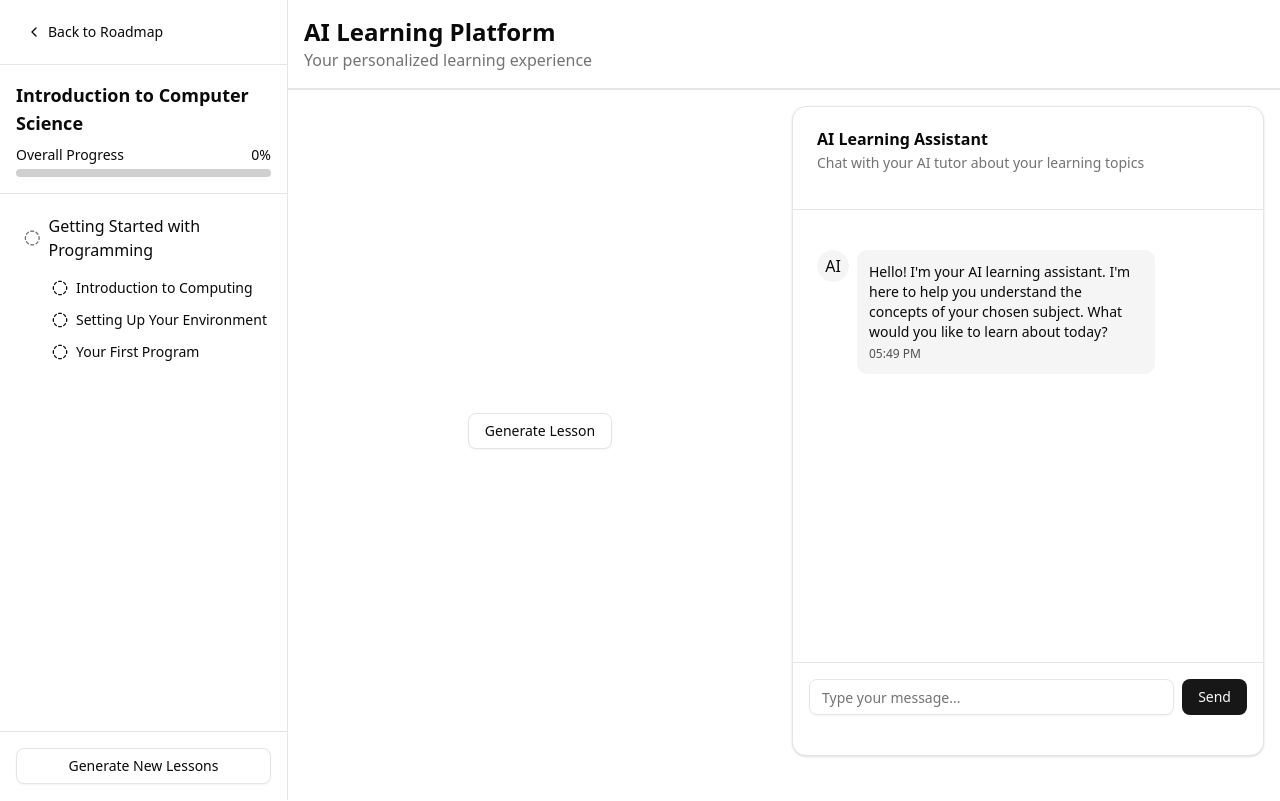
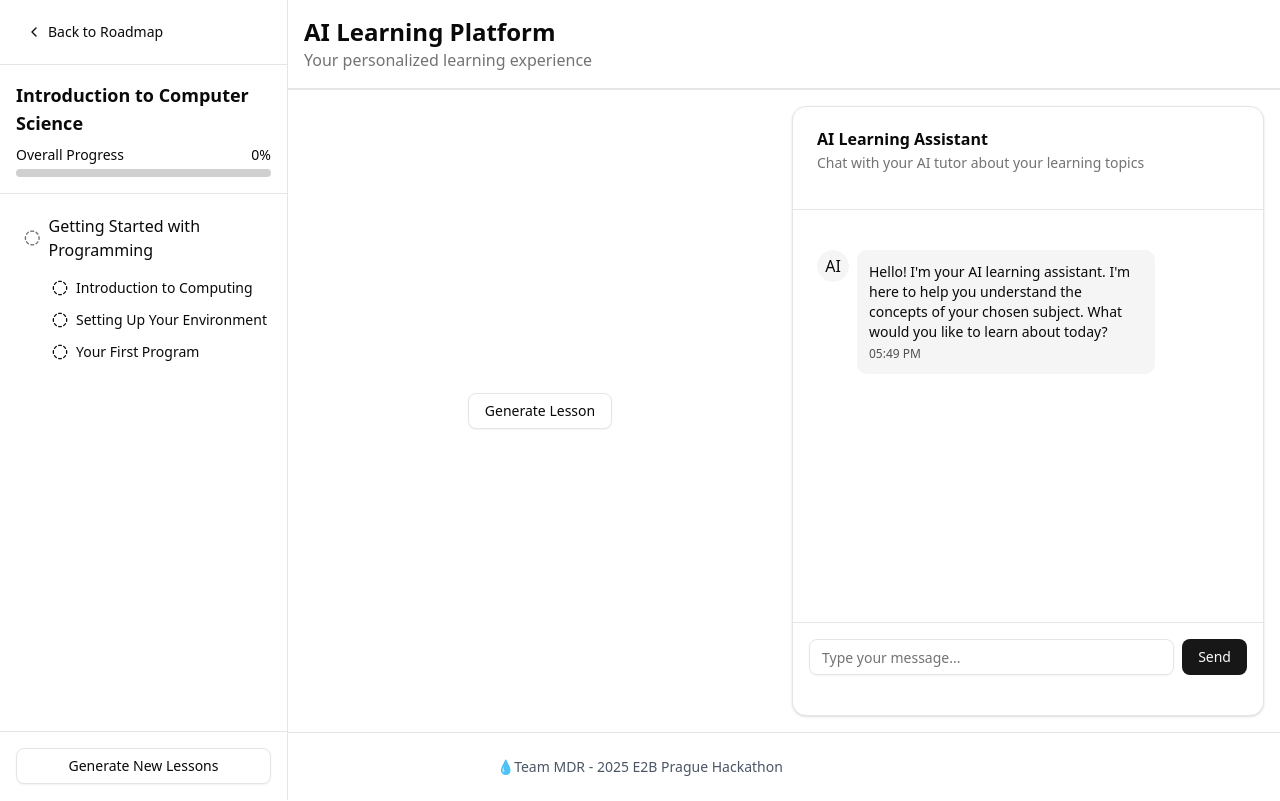
Before and after one commit to ondrejromancov/e2b-hackathon, a Next.js app: page /learn in a window 1280 px wide. Built offline with nearby package versions, Linux system fonts and the light colour scheme.

Commit message:
ui: polish heights

```diff
--- a/src/app/layout.tsx
+++ b/src/app/layout.tsx
@@ -1,33 +1,51 @@
-import type { Metadata } from "next";
-import { Geist, Geist_Mono } from "next/font/google";
-import "./globals.css";
-import { RoadmapProvider } from "@/context/roadmap-context";
+import type { Metadata } from "next"
+import { Geist, Geist_Mono } from "next/font/google"
+import "./globals.css"
+import { RoadmapProvider } from "@/context/roadmap-context"
 
 const geistSans = Geist({
   variable: "--font-geist-sans",
   subsets: ["latin"],
-});
+})
 
 const geistMono = Geist_Mono({
   variable: "--font-geist-mono",
   subsets: ["latin"],
-});
+})
 
 export const metadata: Metadata = {
   title: "Create Next App",
   description: "Generated by create next app",
-};
+}
 
-export default function RootLayout({
-  children,
-}: {
-  children: React.ReactNode
-}) {
+function Footer() {
+  return (
+    <footer className="w-full py-6 border-t mt-auto">
+      <div className="container mx-auto px-4">
+        <p className="text-center text-sm text-gray-600">
+          💧
+          <a href="https://github.com/ondrejromancov/e2b-hackathon" className="hover:underline">
+            Team MDR
+          </a>
+          {" - "}
+          <a href="https://lu.ma/b9ekgwqf?tk=uhOjBm" className="hover:underline">
+            2025 E2B Prague Hackathon
+          </a>
+        </p>
+      </div>
+    </footer>
+  )
+}
+
+export default function RootLayout({ children }: { children: React.ReactNode }) {
   return (
     <html lang="en">
-      <body className={`${geistSans.variable} ${geistMono.variable} antialiased min-h-screen`}>
+      <body
+        className={`${geistSans.variable} ${geistMono.variable} antialiased min-h-screen flex flex-col`}
+      >
         <RoadmapProvider>
-          {children}
+          <main className="flex-grow">{children}</main>
+          <Footer />
         </RoadmapProvider>
       </body>
     </html>
--- a/src/app/learn/page.tsx
+++ b/src/app/learn/page.tsx
@@ -8,7 +8,7 @@ import LearningSidebar from "@/components/learning/learning-sidebar"
 
 export default function LearnPage() {
   return (
-    <div className="flex min-h-screen flex-col">
+    <div className="flex min-h-full flex-col">
       <div className="flex-1 flex">
         {/* Sidebar with roadmap */}
         <aside className="hidden md:flex md:w-72 md:flex-col md:fixed md:inset-y-0 bg-background border-r">
@@ -31,7 +31,7 @@ export default function LearnPage() {
 
         {/* Main learning area */}
         <main className="flex-1 md:ml-72">
-          <div className="h-full flex flex-col">
+          <div className="grow-grow flex flex-col">
             <header className="p-4 border-b">
               <h1 className="text-2xl font-bold">AI Learning Platform</h1>
               <p className="text-muted-foreground">Your personalized learning experience</p>
--- a/src/app/onboarding/page.tsx
+++ b/src/app/onboarding/page.tsx
@@ -4,7 +4,7 @@ import { Card, CardContent, CardDescription, CardHeader, CardTitle } from "@/com
 
 export default function OnboardingPage() {
   return (
-    <div className="flex min-h-screen flex-col items-center justify-center p-4 md:p-8">
+    <div className="flex min-h-full flex-col items-center justify-center p-4 md:p-8">
       <Card className="w-full max-w-4xl border-none shadow-none">
         <CardHeader className="text-center">
           <CardTitle className="text-2xl md:text-3xl">A few questions...</CardTitle>
--- a/src/app/page.tsx
+++ b/src/app/page.tsx
@@ -5,8 +5,8 @@ import Image from "next/image"
 
 export default function Home() {
   return (
-    <div className="flex min-h-screen flex-col items-center justify-center p-4 md:p-8">
-      <Card className="w-full max-w-lg">
+    <div className="flex min-h-full flex-col items-center justify-center p-4 md:p-8">
+      <Card className="w-full max-w-lg self-center mt-20">
         <CardHeader className="text-center">
           <CardTitle className="text-2xl md:text-3xl capitalize">The Learning Company</CardTitle>
         </CardHeader>
--- a/src/app/roadmap/page.tsx
+++ b/src/app/roadmap/page.tsx
@@ -84,7 +84,7 @@ function RoadmapContent() {
 
   if (isLoading) {
     return (
-      <div className="flex min-h-screen flex-col items-center justify-center p-4 md:p-8">
+      <div className="flex min-h-full flex-col items-center justify-center p-4 md:p-8">
         <div className="flex flex-col items-center justify-center min-h-[80vh]">
           <Loader2 className="h-8 w-8 animate-spin text-primary mb-4" />
           <p className="text-lg text-muted-foreground">
@@ -98,7 +98,7 @@ function RoadmapContent() {
   // If there was an error, show an error message
   if (error) {
     return (
-      <div className="flex min-h-screen flex-col items-center justify-center p-4 md:p-8">
+      <div className="flex min-h-full flex-col items-center justify-center p-4 md:p-8">
         <Card className="w-full max-w-4xl">
           <CardHeader className="text-center">
             <CardTitle className="text-2xl md:text-3xl">Oops! Something went wrong</CardTitle>
@@ -115,7 +115,7 @@ function RoadmapContent() {
   // If we have roadmap data, display it
   if (roadmapData) {
     return (
-      <div className="container py-8 max-w-screen">
+      <div className="container py-8 max-w-full flex items-center justify-center">
         <RoadmapDisplay roadmap={roadmapData} />
         <div className="mt-8 flex justify-center"></div>
       </div>
@@ -124,7 +124,7 @@ function RoadmapContent() {
 
   // Fallback - should not reach here
   return (
-    <div className="flex min-h-screen flex-col p-4 md:p-8">
+    <div className="flex min-h-full flex-col p-4 md:p-8">
       <Card className="w-full max-w-4xl mx-auto">
         <CardHeader className="text-center">
           <CardTitle className="text-2xl md:text-3xl">Something went wrong</CardTitle>
@@ -144,7 +144,7 @@ export default function RoadmapPage() {
   return (
     <Suspense
       fallback={
-        <div className="flex min-h-screen flex-col items-center justify-center p-4 md:p-8">
+        <div className="flex min-h-full flex-col items-center justify-center p-4 md:p-8">
           <div className="flex flex-col items-center justify-center min-h-[80vh]">
             <Loader2 className="h-8 w-8 animate-spin text-primary mb-4" />
             <p className="text-lg text-muted-foreground">Loading roadmap...</p>
--- a/src/components/learning/chat-panel.tsx
+++ b/src/components/learning/chat-panel.tsx
@@ -22,7 +22,7 @@ export function ChatPanel({
   handleSendMessage,
 }: ChatPanelProps) {
   return (
-    <Card className="flex flex-col h-full">
+    <Card className="flex flex-col h-[calc(100vh-190px)]">
       <CardHeader className="pb-3">
         <CardTitle>AI Learning Assistant</CardTitle>
         <CardDescription>Chat with your AI tutor about your learning topics</CardDescription>
--- a/src/components/roadmap/roadmap-display.tsx
+++ b/src/components/roadmap/roadmap-display.tsx
@@ -78,8 +78,8 @@ export default function RoadmapDisplay({ roadmap }: RoadmapProps) {
   useEffect(() => {
     const updateDimensions = () => {
       setDimensions({
-        width: window.innerWidth,
-        height: window.innerHeight,
+        width: containerRef.current?.clientWidth || window.innerWidth,
+        height: containerRef.current?.clientHeight || window.innerHeight,
       })
     }
 
@@ -106,7 +106,7 @@ export default function RoadmapDisplay({ roadmap }: RoadmapProps) {
     const containerWidth = dimensions.width
     const roadmapWidth = containerWidth / roadmaps.length
     const centerX = roadmapWidth * roadmapIndex + roadmapWidth / 2
-    const startY = 120 // Start from top with some padding
+    const startY = 50 // Start from top with some padding
     const moduleVerticalSpacing = 250 // Space between modules
     const lessonVerticalSpacing = 60 // Space between lessons
 
@@ -183,7 +183,7 @@ export default function RoadmapDisplay({ roadmap }: RoadmapProps) {
   }
 
   return (
-    <div className="space-y-6 h-screen w-screen overflow-hidden">
+    <div className="space-y-6 w-2/3 overflow-hidden">
       <div className="text-center mb-4 pt-4">
         <h1 className="text-3xl font-bold mb-2">
           {roadmaps.length === 1 ? roadmaps[0].courseName : "Your personalized learning path"}
@@ -193,9 +193,10 @@ export default function RoadmapDisplay({ roadmap }: RoadmapProps) {
             ? `${roadmaps.length} roadmaps with your personalized learning paths`
             : "Your personalized learning path"}
         </p>
+        <p className="text-muted-foreground text-sm">(click on a node to start learning)</p>
       </div>
 
-      <Card className="relative h-[calc(100vh-120px)]">
+      <Card className="relative h-[calc(100vh-250px)]">
         <div ref={containerRef} className="relative w-full h-full overflow-auto">
           <div className="absolute inset-0 w-full h-full">
             {/* Render all roadmaps side by side */}
```
Also changed, not shown: src/components/learning/learning-interface.tsx (+23 -22 lines).
